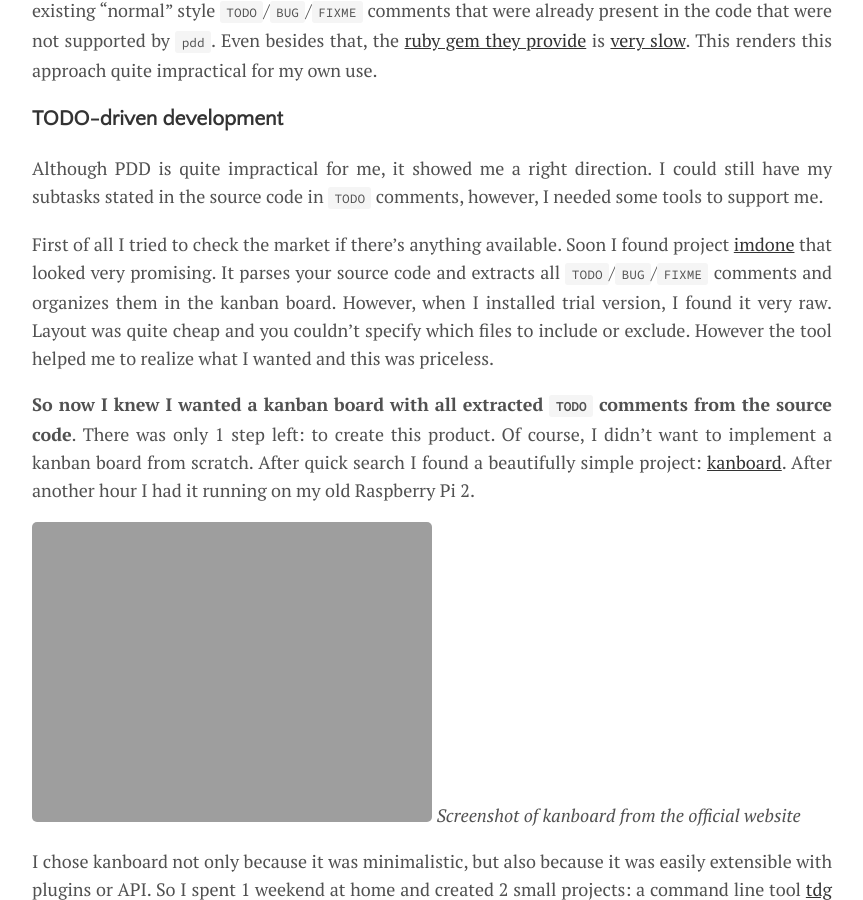
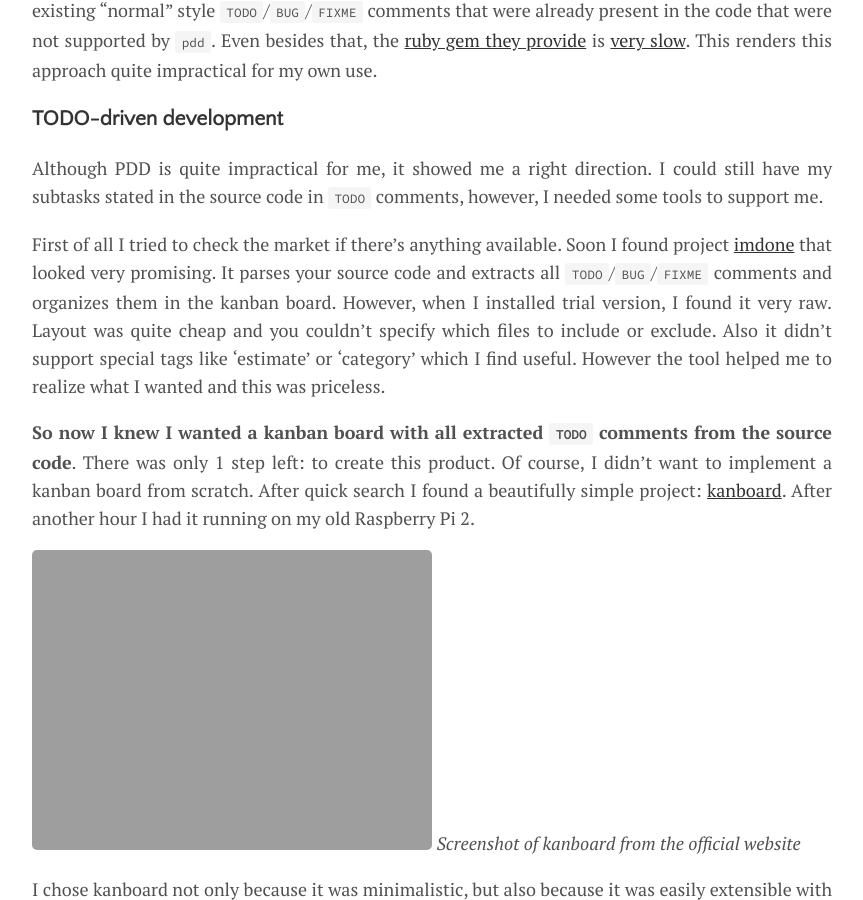
Before and after one commit to ribtoks/code-jamming, a Jekyll site: the page built from _posts/2019-08-22-how-to-return-to-flow.md, in a window 1280 px wide and 900 px high, scrolled down 5521 px. Shown: the whole window, without its empty margins (208-1071 px from the left). Built offline with Jekyll 4.4.1, drawn with Linux system fonts in a browser that asks for light colours; nearby versions of some CDN libraries; comment, search, counter and statistics services are not loaded.

Commit message:
Update 2019-08-22-how-to-return-to-flow.md

```diff
--- a/_posts/2019-08-22-how-to-return-to-flow.md
+++ b/_posts/2019-08-22-how-to-return-to-flow.md
@@ -86,7 +86,7 @@ Soon I realized this wouldn't work for me. I wanted to have my list of puzzles a
 
 Although PDD is quite impractical for me, it showed me a right direction. I could still have my subtasks stated in the source code in `TODO` comments, however, I needed some tools to support me.
 
-First of all I tried to check the market if there's anything available. Soon I found project [imdone](https://imdone.io/) that looked very promising. It parses your source code and extracts all `TODO`/`BUG`/`FIXME` comments and organizes them in the kanban board. However, when I installed trial version, I found it very raw. Layout was quite cheap and you couldn't specify which files to include or exclude. However the tool helped me to realize what I wanted and this was priceless.
+First of all I tried to check the market if there's anything available. Soon I found project [imdone](https://imdone.io/) that looked very promising. It parses your source code and extracts all `TODO`/`BUG`/`FIXME` comments and organizes them in the kanban board. However, when I installed trial version, I found it very raw. Layout was quite cheap and you couldn't specify which files to include or exclude. Also it didn't support special tags like 'estimate' or 'category' which I find useful. However the tool helped me to realize what I wanted and this was priceless.
 
 **So now I knew I wanted a kanban board with all extracted `TODO` comments from the source code**. There was only 1 step left: to create this product. Of course, I didn't want to implement a kanban board from scratch. After quick search I found a beautifully simple project: [kanboard](https://kanboard.org/). After another hour I had it running on my old Raspberry Pi 2.
 
```
